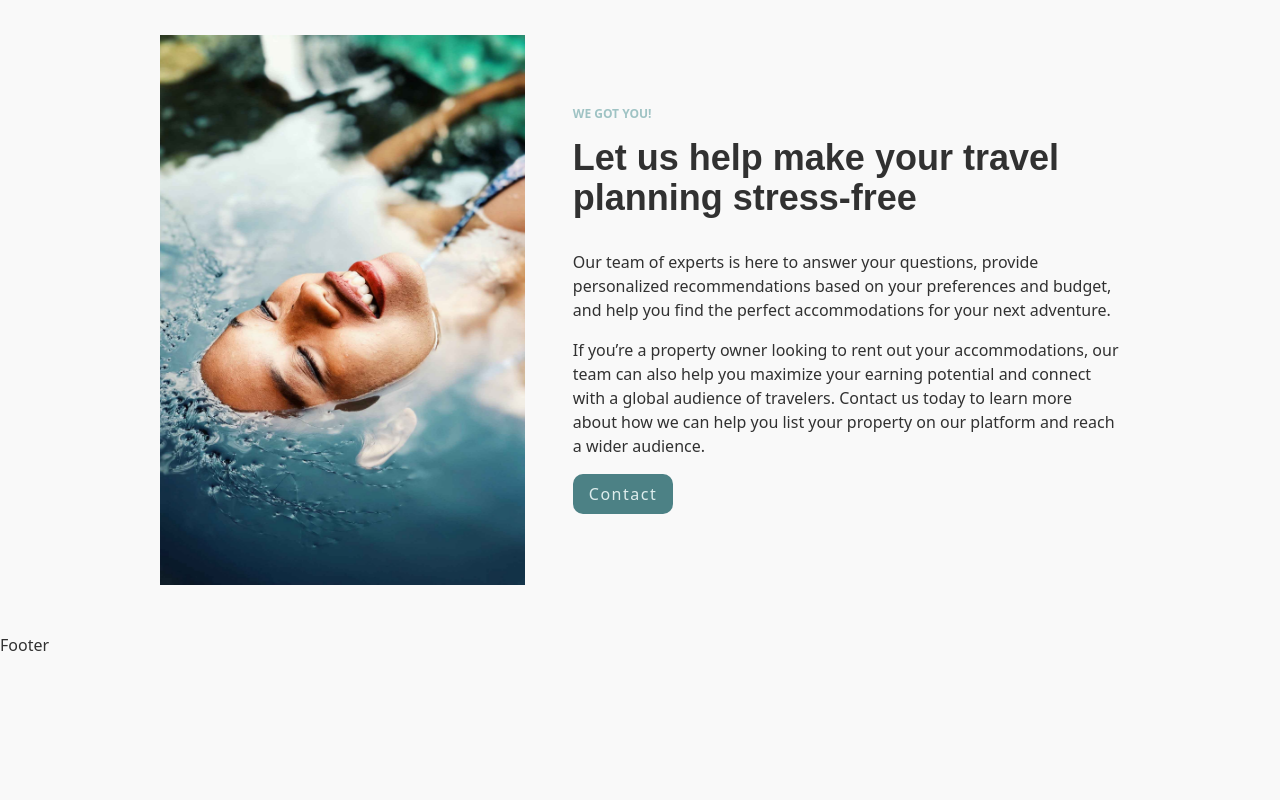
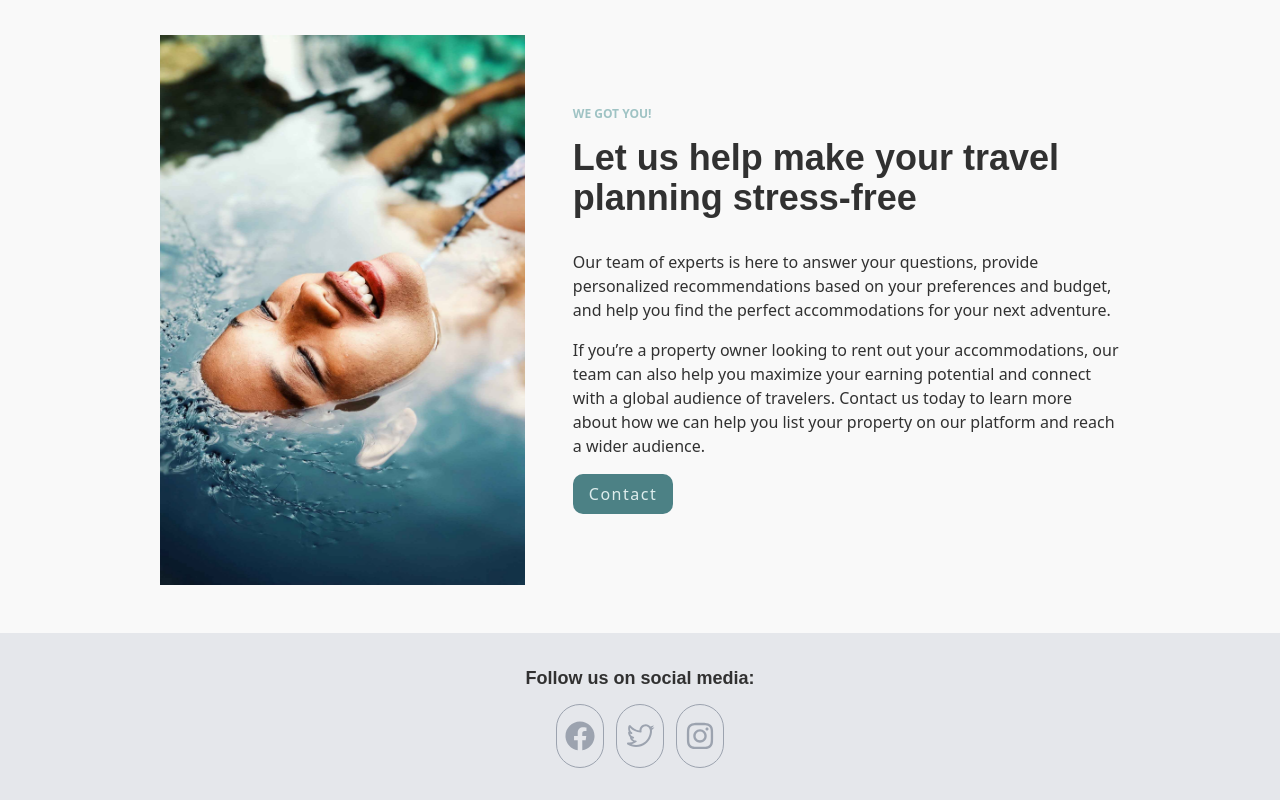
Before and after one commit to May-Tove/holidaze, a React (Vite) app: page / in a window 1280 px wide. Shown: the part 3327-4127 px from the top of the page. Before the commit the page ends 3984 px from the top, so only its background shows below. Built offline with nearby package versions, Linux system fonts and the light colour scheme; a web font is replaced by a local one.

Commit message:
Adding some content to footer - not done

```diff
--- a/src/components/Footer/index.jsx
+++ b/src/components/Footer/index.jsx
@@ -1,9 +1,27 @@
 import React from 'react';
+import { RxTwitterLogo } from 'react-icons/rx';
+import { FaInstagram, FaFacebook } from 'react-icons/fa';
 
 const Footer = () => {
   return (
     <>
-      <footer>Footer</footer>
+      <footer className="py-5 bg-gray-200">
+        {' '}
+        <div className="text-center space-y-3 my-3">
+          <h3> Follow us on social media:</h3>
+          <div className="flex justify-center gap-3 text-gray-400">
+            <div className="rounded-full w-fit h-16 flex items-center border border-gray-400 p-2">
+              <FaFacebook size={30} />
+            </div>
+            <div className="rounded-full w-fit h-16 flex items-center border border-gray-400 p-2">
+              <RxTwitterLogo size={30} />
+            </div>
+            <div className="rounded-full w-fit h-16 flex items-center border border-gray-400 p-2">
+              <FaInstagram size={30} />
+            </div>
+          </div>
+        </div>
+      </footer>
     </>
   );
 };
```
